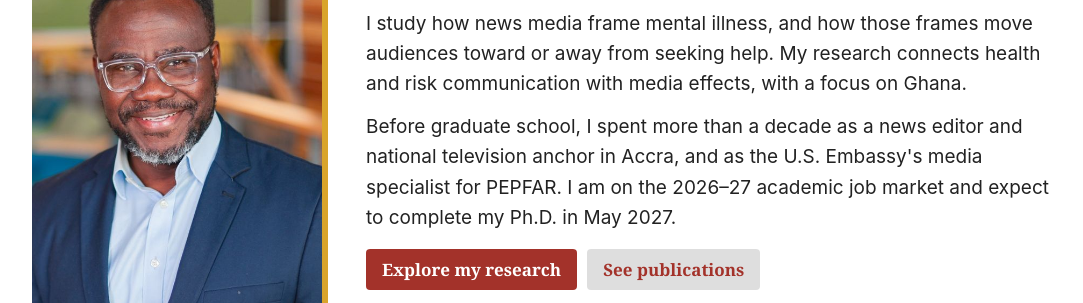
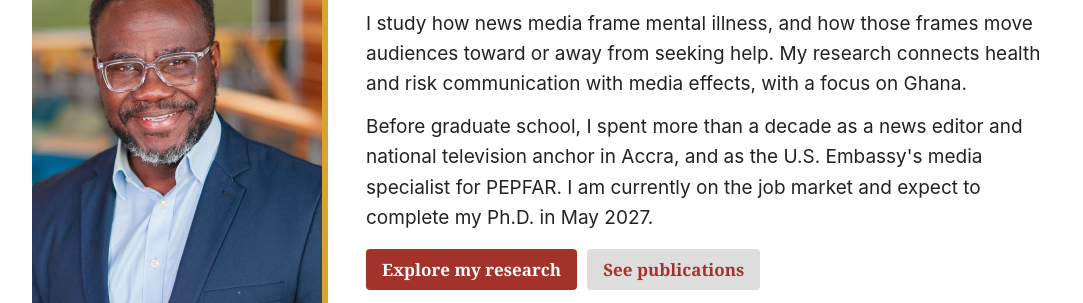
Before and after one commit to stephenanti/stephenanti.github.io, a plain HTML site: page index.html in a window 1280 px wide. Shown: the part 259-562 px from the top of the page, without its empty margins (98-1181 px from the left). Drawn offline with Linux system fonts and the light colour scheme.

Commit message:
Intro: currently on the job market

```diff
--- a/index.html
+++ b/index.html
@@ -42,7 +42,7 @@
       <h1>Stephen Mante Anti</h1>
       <p class="position">Ph.D. Candidate, Communication and Media Studies<br>School of Journalism and Communication, University of Oregon</p>
       <p>I study how news media frame mental illness, and how those frames move audiences toward or away from seeking help. My research connects health and risk communication with media effects, with a focus on Ghana.</p>
-      <p>Before graduate school, I spent more than a decade as a news editor and national television anchor in Accra, and as the U.S. Embassy's media specialist for PEPFAR. I am on the 2026–27 academic job market and expect to complete my Ph.D. in May 2027.</p>
+      <p>Before graduate school, I spent more than a decade as a news editor and national television anchor in Accra, and as the U.S. Embassy's media specialist for PEPFAR. I am currently on the job market and expect to complete my Ph.D. in May 2027.</p>
       <p class="btns"><a href="/research/">Explore my research</a> <a href="/research/#publications">See publications</a></p>
       <p class="contact-line"><a href="/resume/CVAntiSA.pdf" target="_blank" rel="noopener">CV (PDF)</a> <span>|</span> <a href="mailto:smanti@uoregon.edu">smanti@uoregon.edu</a> <span>|</span> <a href="mailto:sma2263@columbia.edu">sma2263@columbia.edu</a><br><a href="https://orcid.org/0009-0009-2115-2912" target="_blank" rel="noopener">ORCID</a> <span>|</span> <a href="https://scholar.google.com/citations?hl=en&amp;user=oBHctCIAAAAJ" target="_blank" rel="noopener">Google Scholar</a> <span>|</span> <a href="https://journalism.uoregon.edu/directory/graduate-employees/all/smanti" target="_blank" rel="noopener">SOJC profile</a></p>
       <p class="social">
```
Also changed, not shown: _source/pages/intro.html (+1 -1 lines).
